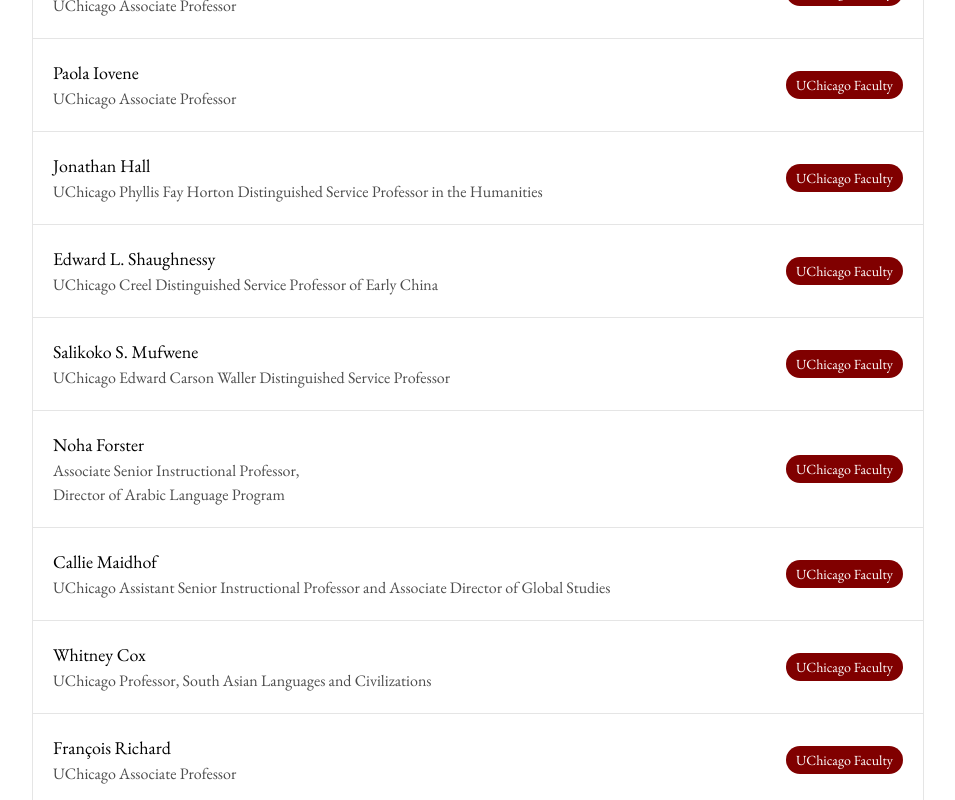
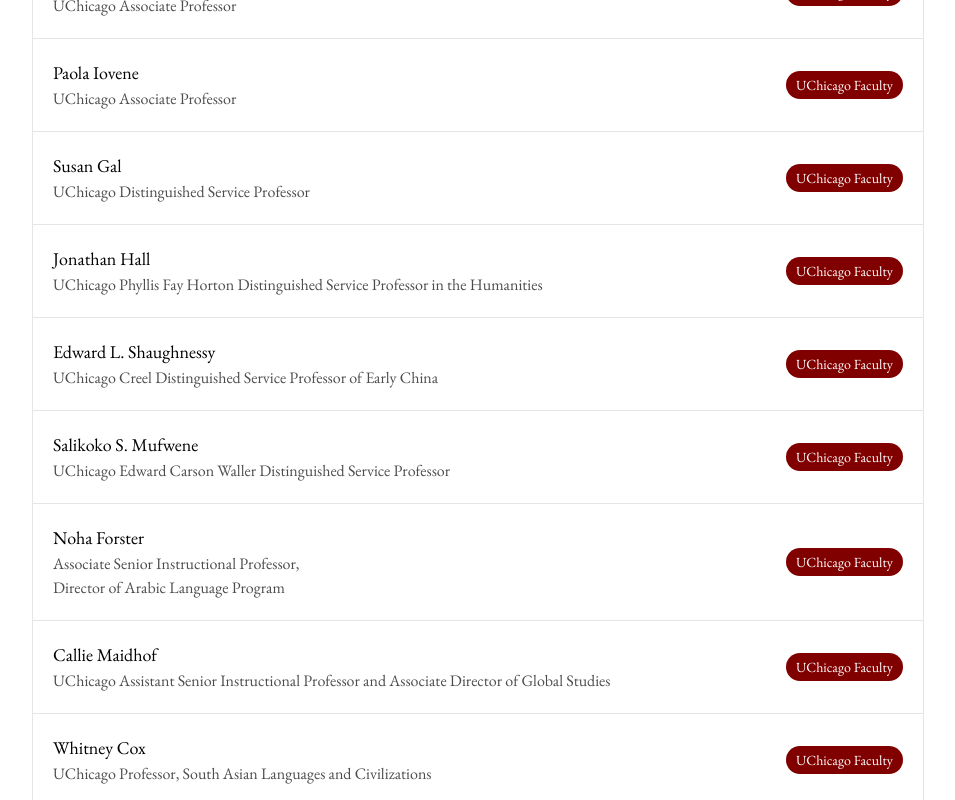
Before and after one commit to zroe1/uchicago-open-letter, a Next.js app: page / in a window 1280 px wide. Shown: the part 4920-5720 px from the top of the page, without its empty margins (316-1271 px from the left). Built offline with nearby package versions, Linux system fonts and the light colour scheme.

Commit message:
two new sign

```diff
--- a/src/app/signatories.ts
+++ b/src/app/signatories.ts
@@ -73,6 +73,12 @@
     badgeType: "emphasized",
   },
   {
+    name: "Susan Gal",
+    title: "UChicago Distinguished Service Professor",
+    badge: "UChicago Faculty",
+    badgeType: "emphasized",
+  },
+  {
     name: "Jonathan Hall",
     title: "UChicago Phyllis Fay Horton Distinguished Service Professor in the Humanities",
     badge: "UChicago Faculty",
@@ -301,6 +307,12 @@
     title: "JD 2000; Visiting Assistant Professor, English Dept, Summer 1997",
     badge: "Former UChicago Faculty",
     badgeType: "emphasized",
+  },
+  {
+    name: "David Williams",
+    title: "Assistant Professor of Classics, University of Virginia",
+    badge: "UChicago Graduate",
+    badgeType: "normal",
   },
   {
     name: "Joe Manning",
```
